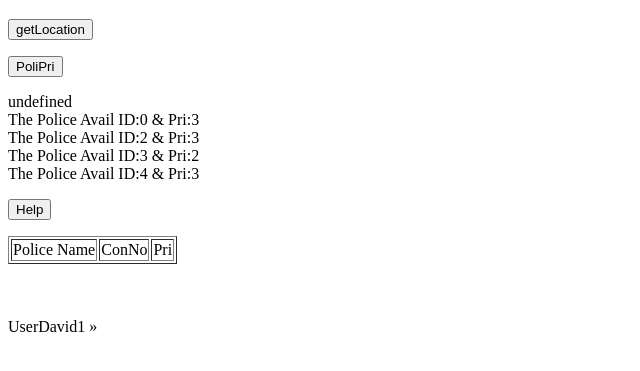
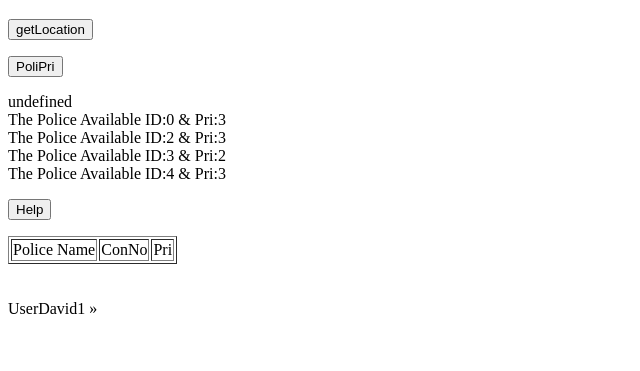
Before and after one commit to ashish1997it/web, a plain HTML site: page index.html in a window 1280 px wide. Both pictures are taken after a click on the button "PoliPri". Shown: the part 61-432 px from the top of the page, without its empty margins (0-640 px from the left). Drawn offline with nearby package versions, Linux system fonts and the light colour scheme.

Commit message:
policeNotify2g

```diff
--- a/main.js
+++ b/main.js
@@ -21,7 +21,7 @@ function myFunctionDoW() {
   for (i=0; i<PoPLen; i++)
   {
     do {
-        text += "<br> The Police Avail ID:"+i+" & Pri:"+PoliPri[i];
+        text += "<br> The Police Available ID:"+i+" & Pri:"+PoliPri[i];
         i++;
     }
     while (PoliPri[i]==2|PoliPri[i]==3);
```
Also changed, not shown: index.html (+1 -1 lines).
